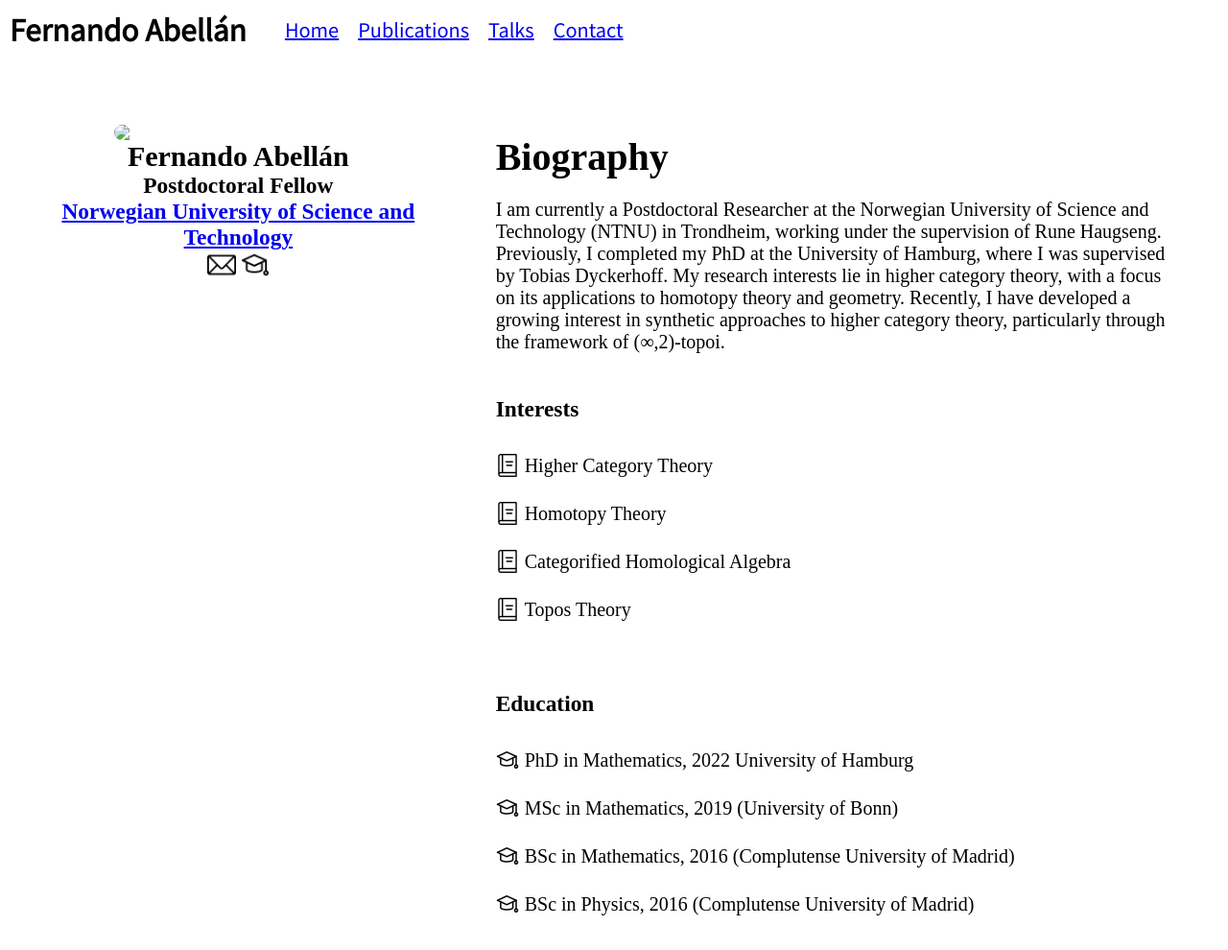
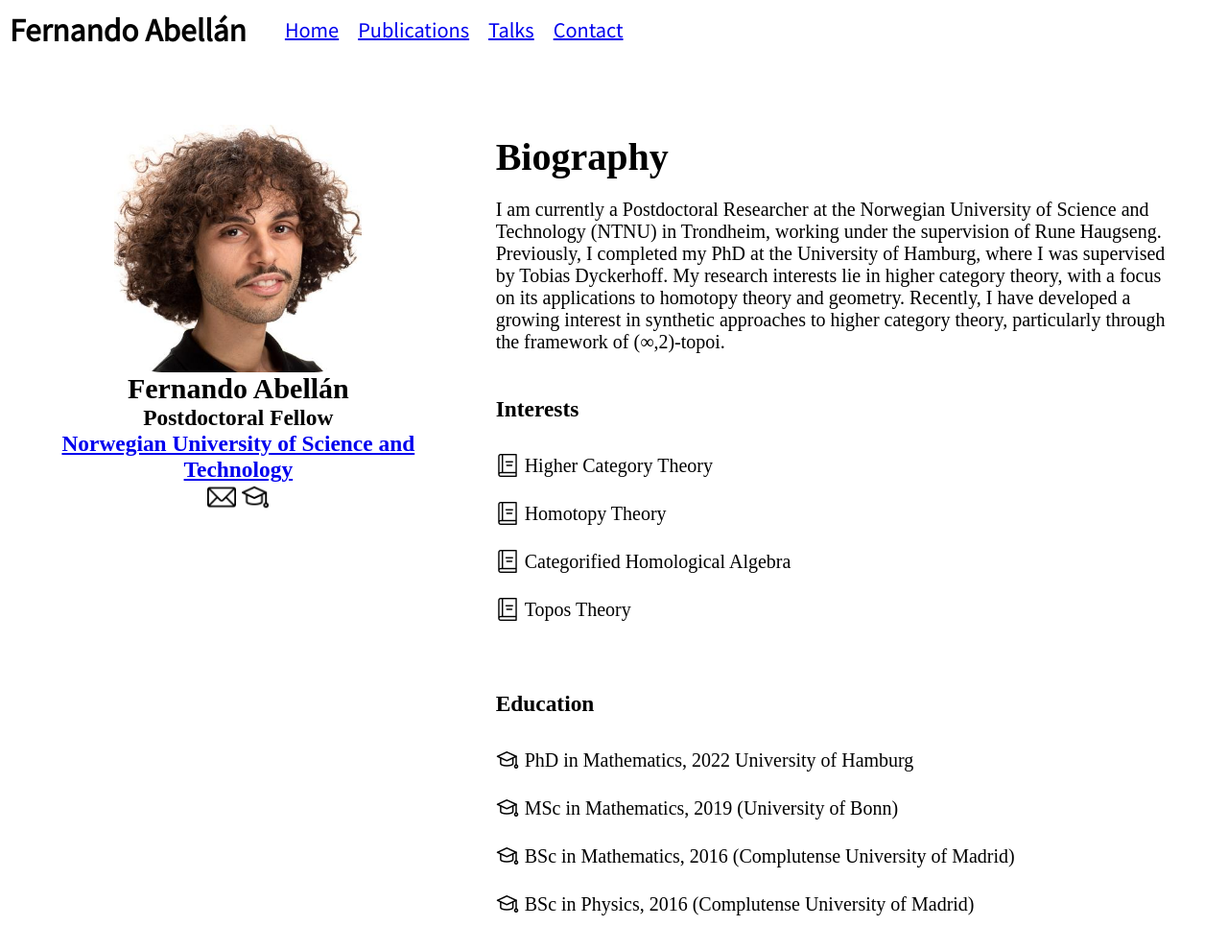
Before and after one commit to SisterShrimp/fernando-abellan, a plain HTML site: page index.html in a window 1280 px wide. Shown: the top 990 px of the page at 96% size. Drawn offline with nearby package versions, Linux system fonts and the light colour scheme; files whose address does not match are found by name.

Commit message:
Update index.html

```diff
--- a/index.html
+++ b/index.html
@@ -41,7 +41,7 @@
  <div class="content">
  <div  class="about">
     <div class="Profile">
-     <img class="profileImage" src="resources/Fernmando Abellan image.jpeg">
+     <img class="profileImage" src="Fernmando Abellan image.jpeg">
      <h2>Fernando Abellán</h2>
      <h3>Postdoctoral Fellow</h3>
       <h3>
```
